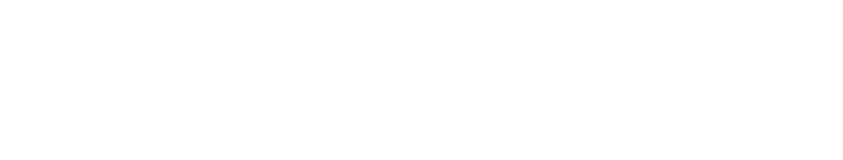
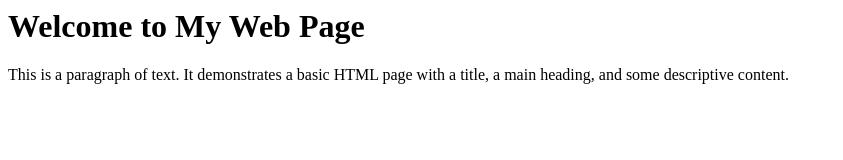
Before and after one commit to mpfiffner-wq/001-titles-headings-paragraphs-, a website: page index.html in a window 1280 px wide. Shown: the whole page, without its empty margins (0-843 px from the left). Drawn offline with Linux system fonts and the light colour scheme.

Commit message:
lesson1 index.html

```diff
--- a/index.html
+++ b/index.html
@@ -1,8 +1,11 @@
 <html>
-    <head>
-
-    </head>
-    <body>
-
-    </body>
+   <head>
+    <meta charset="UTF-8">
+    <meta name="viewport" content="width=device-width, initial-scale=1.0">
+    <title>My First Web Page</title>
+</head>
+<body>
+    <h1>Welcome to My Web Page</h1>
+    <p>This is a paragraph of text. It demonstrates a basic HTML page with a title, a main heading, and some descriptive content.</p>
+</body>
 </html>
```
